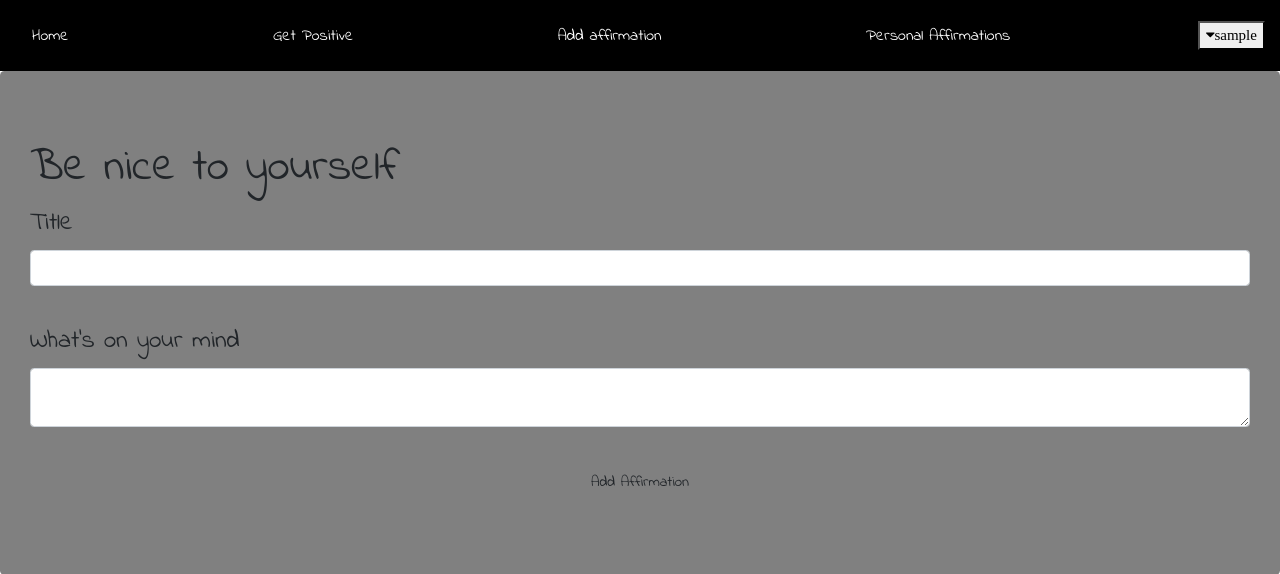
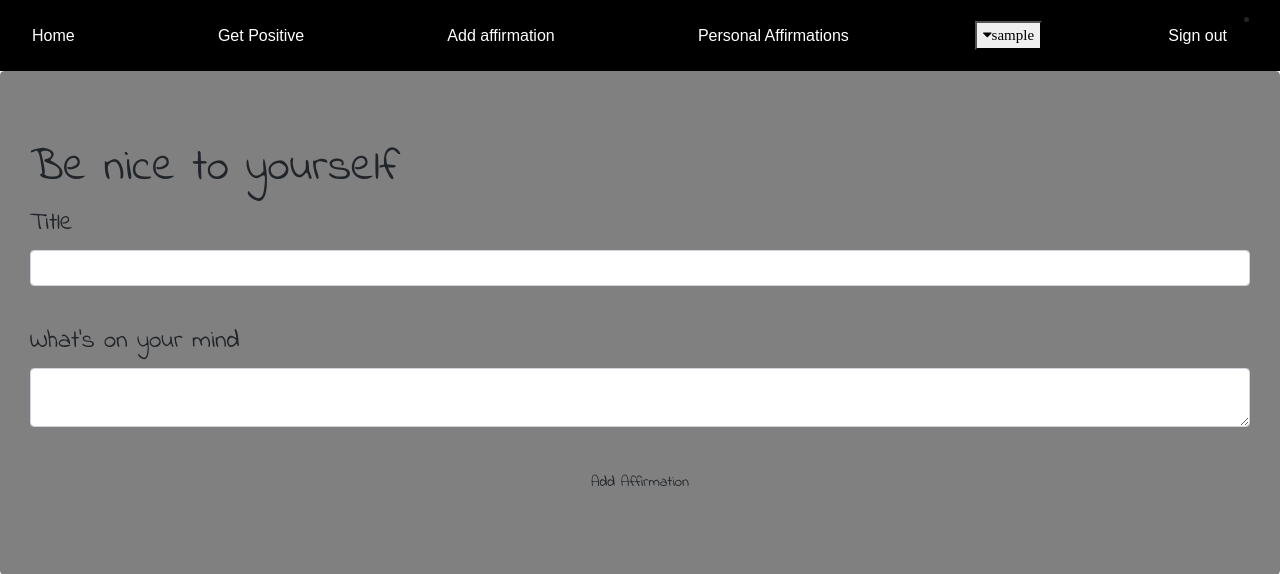
Before and after one commit to ALKEMIA-CHARLES/Feeling-app, a Flask app: page /addaffirmation in a window 1280 px wide. Shown: the top 574 px of the page. Run offline with Flask 2, Linux system fonts and the light colour scheme; the visitor is signed in with stand-in values (Sample User, id 1); data comes from the database, SQL or seed files in the repository; some libraries are stand-ins or nearby versions; some web fonts are replaced.

Commit message:
add new links

```diff
--- a/app/templates/base.html
+++ b/app/templates/base.html
@@ -11,21 +11,21 @@
   <link href="https://fonts.googleapis.com/css?family=Indie+Flower&display=swap" rel="stylesheet">
   <link rel="stylesheet" href="https://www.w3schools.com/w3css/4/w3.css">
   <link rel="stylesheet" href="https://cdnjs.cloudflare.com/ajax/libs/font-awesome/4.7.0/css/font-awesome.min.css">
-  <title>Document</title>
+  <title>Feeling Application</title>
 </head>
 <body style="background-color: white;">
     <div class="navbar" style="background-color: black;">
              <a class="nav-item nav-link" href="{{url_for('main.home')}}"
-               style=" font-family: 'Indie Flower', cursive; ">Home</a>
+               >Home</a>
              <a class="nav-item nav-link" href="{{url_for('main.admin_affirmations')}}"
-               style=" font-family: 'Indie Flower', cursive; ">Get Positive</a>
+               >Get Positive</a>
              <a class="nav-item nav-link" href="{{url_for('main.add')}}"
-               style="  font-family: 'Indie Flower', cursive; ">Add affirmation</a>
-             <a class="nav-item nav-link" href="{{url_for('main.affirmations_list')}}"
-               style=" font-family: 'Indie Flower', cursive; ">Personal Affirmations</a>
+               >Add affirmation</a>
+             <a class="nav-item nav-link" href="{{url_for('main.affirmations_list')}}">Personal Affirmations</a>
 
         {% if current_user.is_authenticated %}
           <button><i class= "fa fa-caret-down" >{{current_user.username}}</i></button>
+          <li><a href="{{url_for('auth.logout')}}">Sign out</a></li>
         {% else %}
         <a href="{{url_for('auth.login')}}"><i class="fa fa-fw fa-user"></i> Login</a>
         {% endif %}
```
